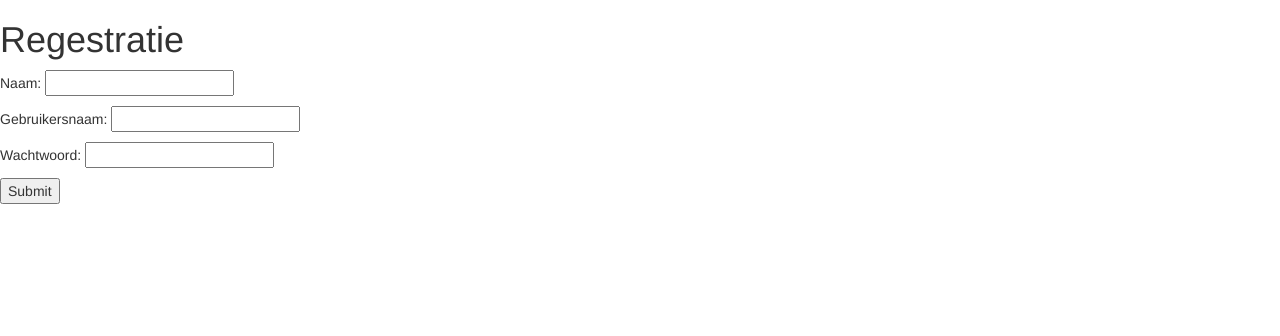
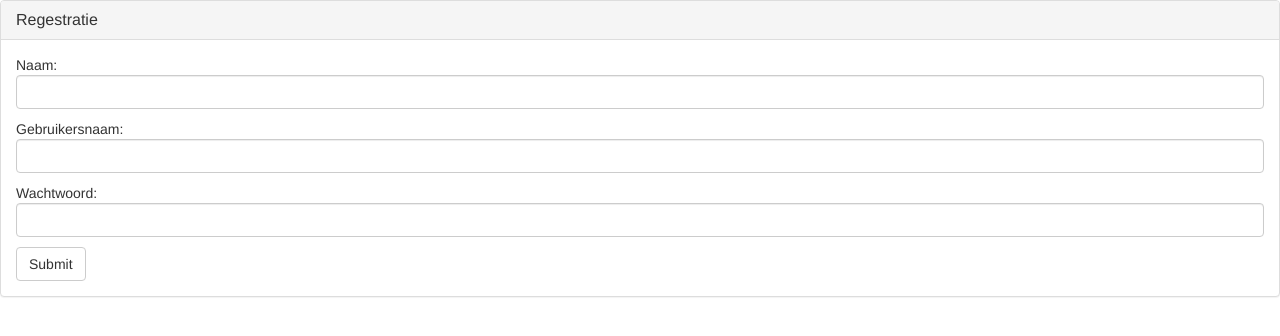
Before and after one commit to StephenDH/Oefening1, a PHP site: page / in a window 1280 px wide. Shown: the top 336 px of the page. Run offline with PHP 8.4, Linux system fonts and the light colour scheme; data that the repository does not hold is empty.

Commit message:
Layout done

```diff
--- a/index.php
+++ b/index.php
@@ -11,13 +11,21 @@
 	<link rel="stylesheet" type="text/css" href="css/bootstrap.css">
 </head>
 <body>
-	<h1>Regestratie</h1>
+	<div class="panel panel-default">
+		<div class="panel-heading">
+			<h1 class="panel-title">Regestratie</h1>
+		</div>
 
-	<form action="result.php" method="post">
-		<p>Naam: 		   <input type="text" 	  name="real_name" /></p>
-		<p>Gebruikersnaam: <input type="text" 	  name="user_name" /></p>
-		<p>Wachtwoord: 	   <input type="password" name="password"  /></p>
-		<input type="submit">
-	</form>
+		<div class="panel-body">
+			<form action="result.php" method="post">
+				<p>Naam: 		   <input type="text" 	  name="real_name" class="form-control"/></p>
+				<p>Gebruikersnaam: <input type="text" 	  name="user_name" class="form-control"/></p>
+				<p>Wachtwoord: 	   <input type="password" name="password"  class="form-control"/></p>
+				<input type="submit" class="btn btn-default">
+			</form>
+		</div>
+	</div>
+
+
 </body>
 </html>
--- a/result.php
+++ b/result.php
@@ -7,7 +7,9 @@
 	<link rel="stylesheet" type="text/css" href="css/bootstrap.css">
 </head>
 <body>
-	<h1>Welkom <?php echo $_POST["real_name"] ?></h1>
-	<p>Je gebruikersnaam is <?php echo $_POST["user_name"] ?></p>
+	<div class="jumbotron">
+		<h1>Welkom <?php echo $_POST["real_name"] ?></h1>
+		<p>Je gebruikersnaam is <?php echo $_POST["user_name"] ?></p>
+	</div>
 </body>
 </html>
```
